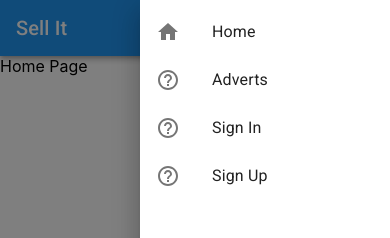
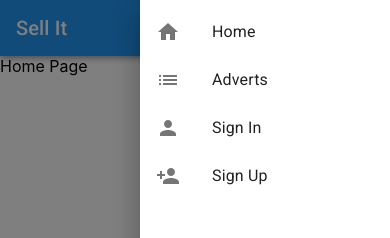
Before and after one commit to b-grochal/react-sell-it, a React (Create React App) app: page / in a window 390 px wide. Both pictures are taken after a click on the button 350 px from the left and 28 px from the top of the page. Shown: the top 238 px of the page. Built offline with nearby package versions, Linux system fonts and the light colour scheme; no server answers.

Commit message:
Completed navbar component.

```diff
--- a/src/components/controls/ListItemButton.js
+++ b/src/components/controls/ListItemButton.js
@@ -1,4 +1,3 @@
-import { Link } from "react-router-dom";
 import { ListItem, ListItemIcon, ListItemText } from "@material-ui/core";
 
 const ListItemButton = (props) => {
--- a/src/components/layout/Navbar.js
+++ b/src/components/layout/Navbar.js
@@ -18,6 +18,11 @@ import { useDispatch, useSelector } from "react-redux";
 import { useHistory } from "react-router";
 import HomeIcon from "@material-ui/icons/Home";
 import ListItemButton from "../controls/ListItemButton";
+import ListIcon from "@material-ui/icons/List";
+import PersonAddIcon from "@material-ui/icons/PersonAdd";
+import AccountBoxIcon from "@material-ui/icons/AccountBox";
+import PersonIcon from "@material-ui/icons/Person";
+import ExitToAppIcon from "@material-ui/icons/ExitToApp";
 
 const useStyles = makeStyles((theme) => ({
   logo: {
@@ -51,7 +56,7 @@ const Navbar = () => {
   const userSignIn = useSelector((state) => state.userSignIn);
   const { userToken } = userSignIn;
   const dispatch = useDispatch();
-  const logoutHandler = () => {
+  const handleLogout = () => {
     history.push("/");
     dispatch(logout());
   };
@@ -127,7 +132,7 @@ const Navbar = () => {
             >
               My Adverts
             </Button>
-            <Button onClick={logoutHandler} className={classes.navButton}>
+            <Button onClick={handleLogout} className={classes.navButton}>
               Log Out
             </Button>
           </>
@@ -157,18 +162,18 @@ const Navbar = () => {
     return (
       <List onClick={handleDrawerClose}>
         <ListItemLink primary="Home" to="/" icon={<HomeIcon />} />
-        <ListItemLink primary="Adverts" to="/adverts" icon={<HelpOutline />} />
+        <ListItemLink primary="Adverts" to="/adverts" icon={<ListIcon />} />
         {userToken ? (
           <>
             <ListItemLink
               primary="My Adverts"
               to="/adverts/my-adverts"
-              icon={<HelpOutline />}
+              icon={<AccountBoxIcon />}
             />
             <ListItemButton
               primary="Log out"
-              onClickHandle={logoutHandler}
-              icon={<HelpOutline />}
+              onClickHandle={handleLogout}
+              icon={<ExitToAppIcon />}
             />
           </>
         ) : (
@@ -176,12 +181,12 @@ const Navbar = () => {
             <ListItemLink
               primary="Sign In"
               to="/sign-in"
-              icon={<HelpOutline />}
+              icon={<PersonIcon />}
             />
             <ListItemLink
               primary="Sign Up"
               to="/sign-up"
-              icon={<HelpOutline />}
+              icon={<PersonAddIcon />}
             />
           </>
         )}
```
